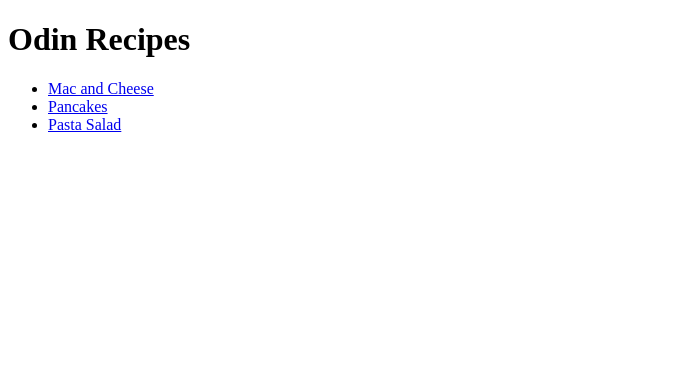
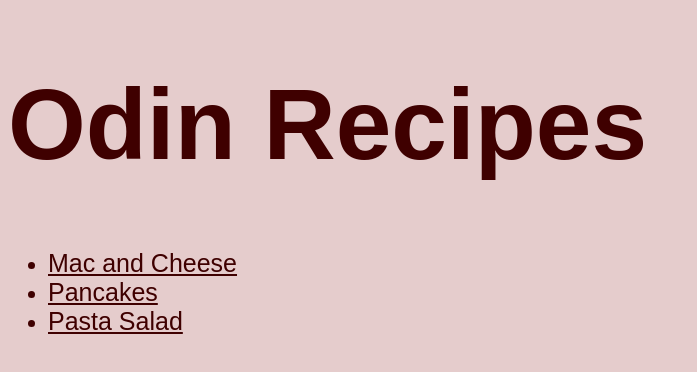
Before and after one commit to h4sitha/odin-recipes, a plain HTML site: page index.html in a window 1280 px wide. Shown: the whole page, without its empty margins (0-697 px from the left). Drawn offline with Linux system fonts and the light colour scheme.

Commit message:
Add few basic styles using CSS

```diff
--- a/index.html
+++ b/index.html
@@ -3,13 +3,14 @@
     <head>
         <meta charset="UTF-8">
         <title>Odin Recipes</title>
+        <link rel="stylesheet" href="style.css">
     </head>
     <body>
-        <h1>Odin Recipes</h1>
+        <h1 id="mainpage-h">Odin Recipes</h1>
         <ul>
-            <li><a href="./recipes/mac-and-cheese.html">Mac and Cheese</a></li>
-            <li><a href="./recipes/pancakes.html">Pancakes</a></li>
-            <li><a href="./recipes/pasta-salad.html">Pasta Salad</a></li>
+            <li><a href="./recipes/mac-and-cheese.html" class="page-links">Mac and Cheese</a></li>
+            <li><a href="./recipes/pancakes.html" class="page-links">Pancakes</a></li>
+            <li><a href="./recipes/pasta-salad.html" class="page-links">Pasta Salad</a></li>
         </ul>
     </body>
 </html>
--- /dev/null
+++ b/style.css
@@ -0,0 +1,34 @@
+* {
+    font-family: arial, sans-serif;
+}
+
+body {
+    background-color: rgba(128, 0, 0, 0.2);
+    color: rgb(63, 0, 0);
+}
+
+#mainpage-h {
+    font-size: 100px;
+}
+
+.page-links {
+    font-size: 25px;
+    color: inherit;
+}
+
+h1 {
+    font-size: 60px;
+}
+
+h2 {
+    font-size: 40px;
+}
+
+p, li {
+    font-size: 22px;
+}
+
+img {
+    height: 500px;
+    width: auto;
+}
```
Also changed, not shown: recipes/mac-and-cheese.html (+1 -0 lines), recipes/pancakes.html (+1 -0 lines), recipes/pasta-salad.html (+1 -0 lines).
